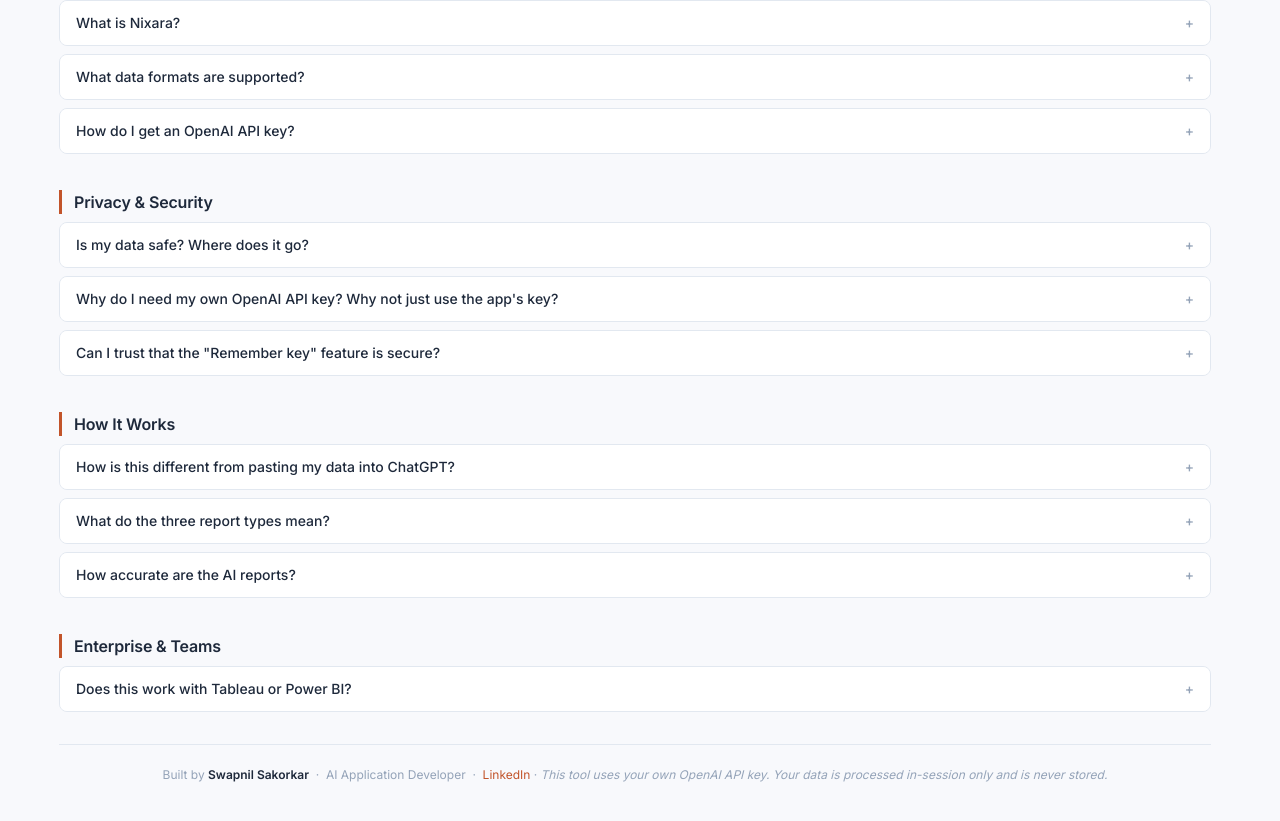
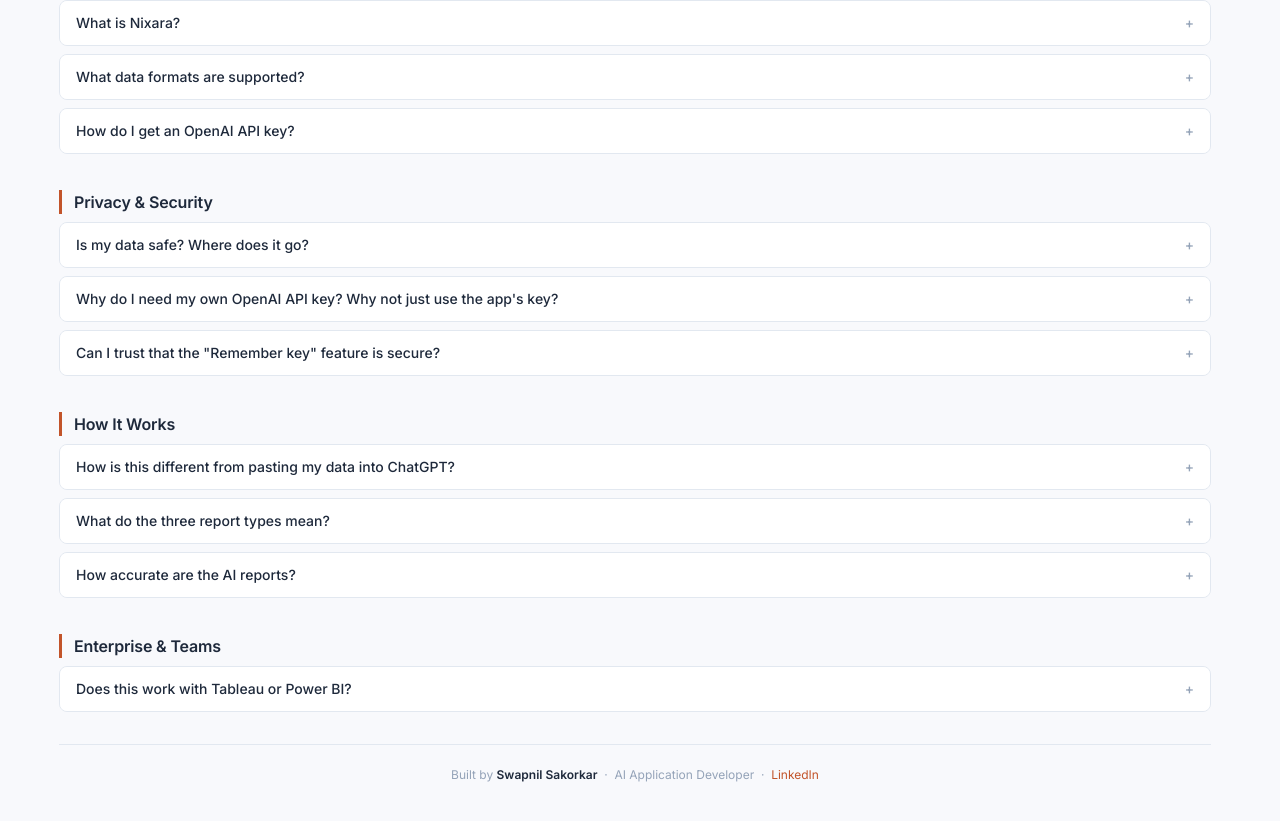
Before and after one commit to swap700/ai-dashboard-copilot, a Next.js app in the folder nixara-app/: page /faq in a window 1280 px wide. Shown: the part 637-1458 px from the top of the page. Built offline with nearby package versions, Linux system fonts and the light colour scheme; no server answers.

Commit message:
Remove overstated data-privacy claim from FAQ footer

```diff
--- a/nixara-app/components/Faq.tsx
+++ b/nixara-app/components/Faq.tsx
@@ -163,8 +163,6 @@ export default function Faq() {
         <a href="https://www.linkedin.com/in/sakorkar-s/" target="_blank" rel="noreferrer" className="text-accent no-underline">
           LinkedIn
         </a>
-        &nbsp;·&nbsp;
-        <em>This tool uses your own OpenAI API key. Your data is processed in-session only and is never stored.</em>
       </div>
     </div>
   );
```
